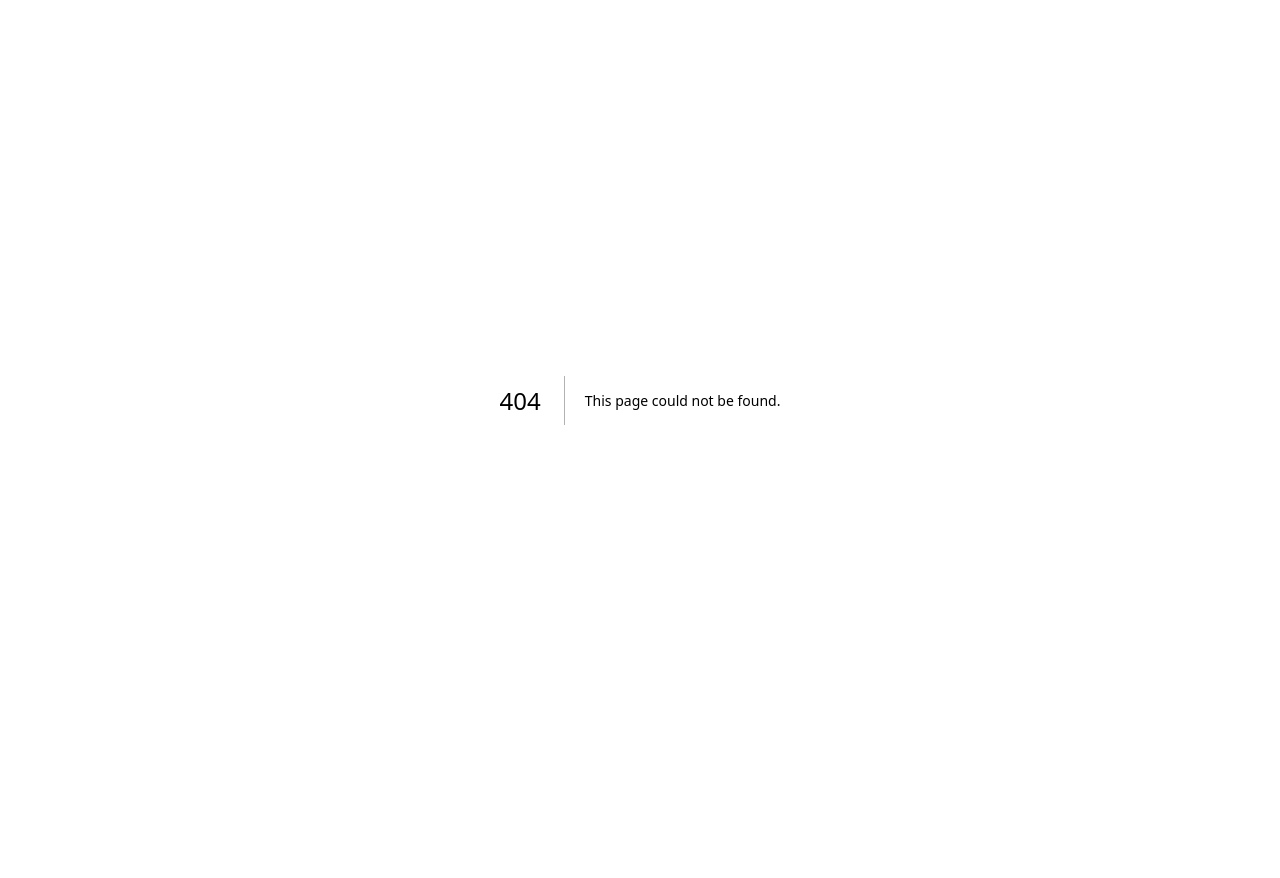
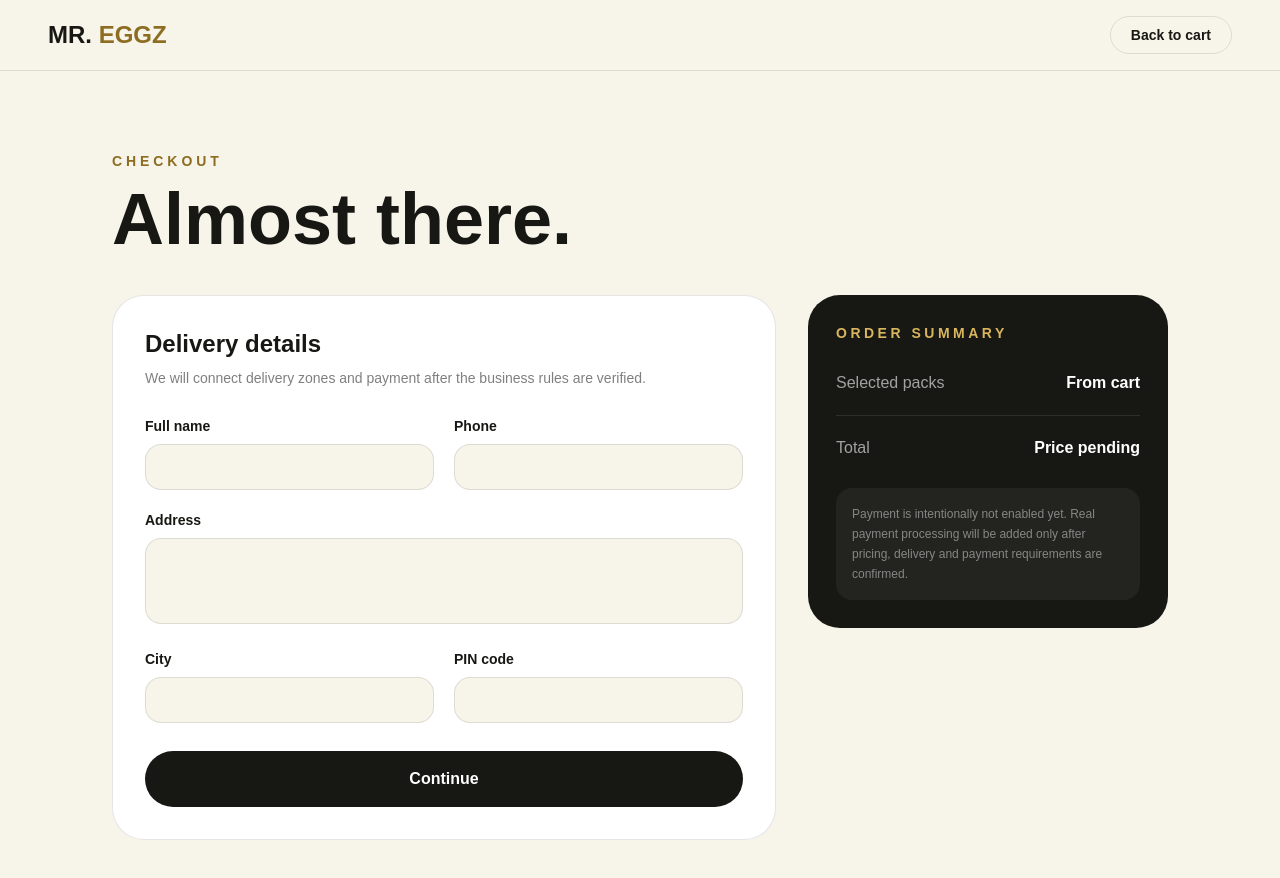
Before and after one commit to abhishek21lift-oss/mr.eggz, a Next.js app: page /checkout in a window 1280 px wide. Before the commit this address had no page. Shown: the top 878 px of the page. Before the commit the page ends 800 px from the top, so only its background shows below. Built offline with nearby package versions, Linux system fonts and the light colour scheme.

Commit message:
feat: add Mr Eggz checkout information flow

```diff
--- /dev/null
+++ b/app/checkout/page.tsx
@@ -0,0 +1,42 @@
+"use client";
+
+import { FormEvent, useState } from "react";
+
+export default function CheckoutPage() {
+  const [submitted, setSubmitted] = useState(false);
+
+  function submit(event: FormEvent<HTMLFormElement>) {
+    event.preventDefault();
+    setSubmitted(true);
+  }
+
+  return (
+    <main className="min-h-screen bg-[#f7f4ea] text-[#171713]">
+      <header className="border-b border-black/10 bg-[#f7f4ea] px-6 py-4 md:px-12">
+        <div className="mx-auto flex max-w-7xl items-center justify-between"><a href="/" className="text-2xl font-black">MR. <span className="text-[#8c6d21]">EGGZ</span></a><a href="/cart" className="rounded-full border border-black/10 px-5 py-2 text-sm font-bold">Back to cart</a></div>
+      </header>
+
+      <section className="mx-auto max-w-6xl px-6 py-12 md:px-12 md:py-20">
+        <p className="text-sm font-black uppercase tracking-[.28em] text-[#8c6d21]">Checkout</p>
+        <h1 className="mt-3 text-5xl font-black md:text-7xl">Almost there.</h1>
+        <div className="mt-10 grid gap-8 lg:grid-cols-[1fr_360px]">
+          <form onSubmit={submit} className="rounded-[2rem] border border-black/10 bg-white p-6 md:p-8">
+            <h2 className="text-2xl font-black">Delivery details</h2>
+            <p className="mt-2 text-sm text-black/50">We will connect delivery zones and payment after the business rules are verified.</p>
+            <div className="mt-7 grid gap-5 sm:grid-cols-2">
+              <label className="text-sm font-bold">Full name<input required name="name" className="mt-2 w-full rounded-2xl border border-black/10 bg-[#f7f4ea] px-4 py-3 outline-none focus:border-[#8c6d21]" /></label>
+              <label className="text-sm font-bold">Phone<input required name="phone" inputMode="tel" className="mt-2 w-full rounded-2xl border border-black/10 bg-[#f7f4ea] px-4 py-3 outline-none focus:border-[#8c6d21]" /></label>
+              <label className="text-sm font-bold sm:col-span-2">Address<textarea required name="address" rows={3} className="mt-2 w-full resize-none rounded-2xl border border-black/10 bg-[#f7f4ea] px-4 py-3 outline-none focus:border-[#8c6d21]" /></label>
+              <label className="text-sm font-bold">City<input required name="city" className="mt-2 w-full rounded-2xl border border-black/10 bg-[#f7f4ea] px-4 py-3 outline-none focus:border-[#8c6d21]" /></label>
+              <label className="text-sm font-bold">PIN code<input required name="pin" inputMode="numeric" className="mt-2 w-full rounded-2xl border border-black/10 bg-[#f7f4ea] px-4 py-3 outline-none focus:border-[#8c6d21]" /></label>
+            </div>
+            {submitted && <div className="mt-6 rounded-2xl bg-[#dfe8cf] p-4 text-sm font-bold text-[#456032]">Details captured for the prototype. No order or payment has been created.</div>}
+            <button type="submit" className="mt-7 w-full rounded-full bg-[#171713] px-6 py-4 font-black text-white transition hover:bg-[#8c6d21]">Continue</button>
+          </form>
+
+          <aside className="h-fit rounded-[2rem] bg-[#171713] p-7 text-white lg:sticky lg:top-8"><p className="text-sm font-black uppercase tracking-[.25em] text-[#d9b65d]">Order summary</p><div className="mt-7 flex justify-between border-b border-white/10 pb-5"><span className="text-white/60">Selected packs</span><span className="font-black">From cart</span></div><div className="mt-5 flex justify-between"><span className="text-white/60">Total</span><span className="font-black">Price pending</span></div><div className="mt-7 rounded-2xl bg-white/5 p-4 text-xs leading-5 text-white/45">Payment is intentionally not enabled yet. Real payment processing will be added only after pricing, delivery and payment requirements are confirmed.</div></aside>
+        </div>
+      </section>
+    </main>
+  );
+}
```
